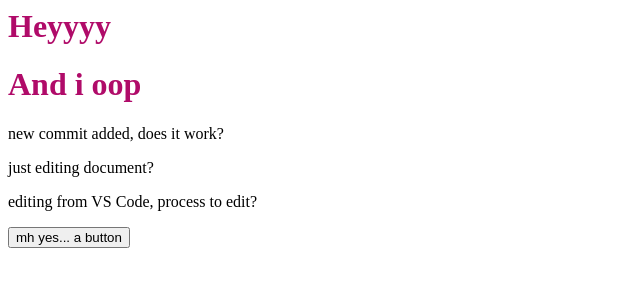
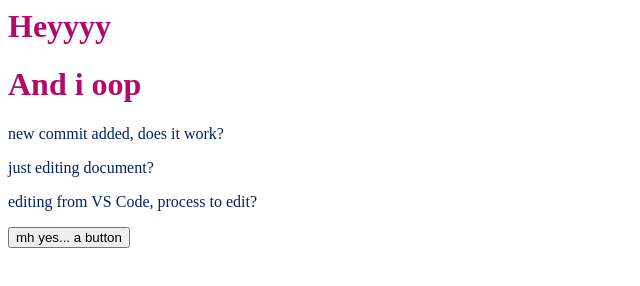
Before and after one commit to LillyMac08/LillyMac08.github.io, a plain HTML site: page index.html in a window 1280 px wide. Shown: the whole page, without its empty margins (0-640 px from the left). Drawn offline with Linux system fonts and the light colour scheme.

Commit message:
added color

```diff
--- a/gitStyles.css
+++ b/gitStyles.css
@@ -1,3 +1,7 @@
 h1 {
     color: #B00B69;
 }
+
+p {
+    color: #042069;
+}
```
